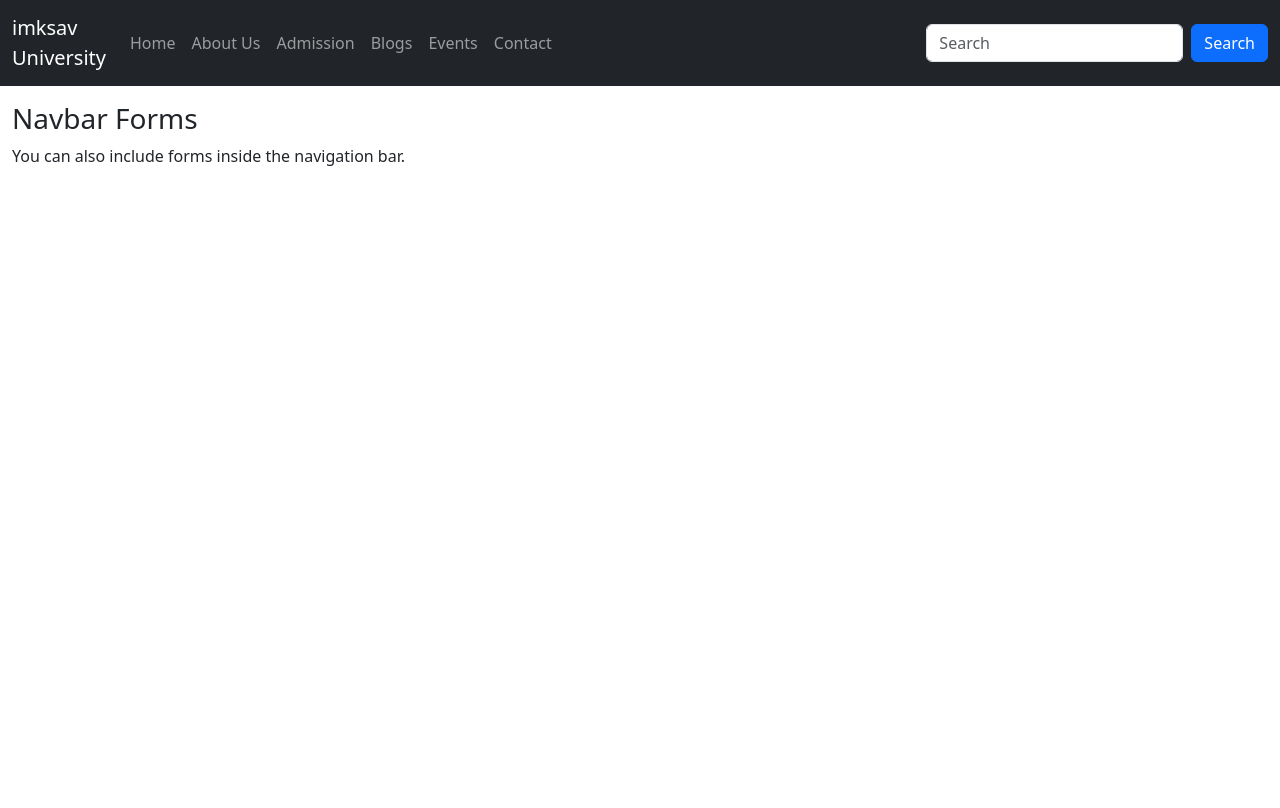
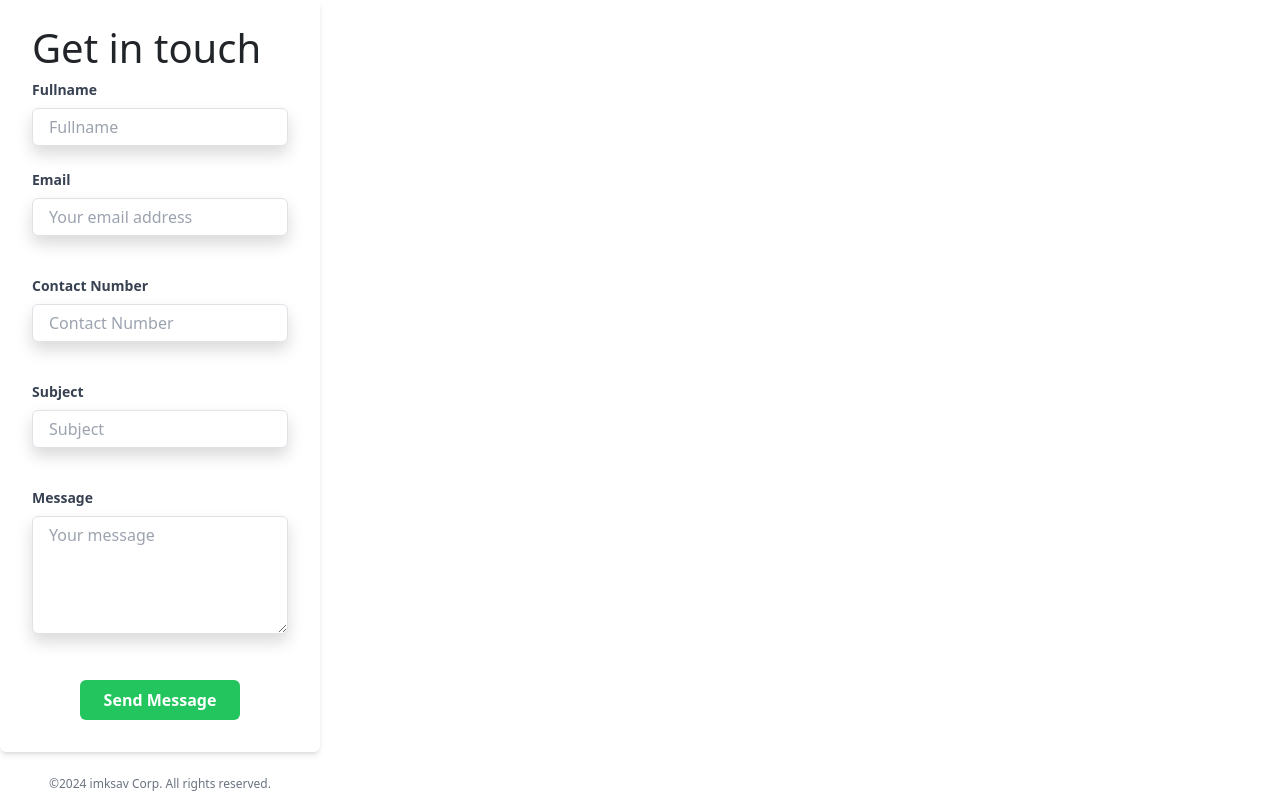
Before and after one commit to imksav/school_website, a React (Create React App) app: page / in a window 1280 px wide. Built offline with nearby package versions, Linux system fonts and the light colour scheme.

Commit message:
contact form

```diff
--- a/package.json
+++ b/package.json
@@ -35,5 +35,10 @@
       "last 1 firefox version",
       "last 1 safari version"
     ]
+  },
+  "devDependencies": {
+    "@heroicons/react": "^2.1.1",
+    "@material-tailwind/react": "^2.1.9",
+    "tailwindcss": "^3.4.1"
   }
 }
--- a/src/App.js
+++ b/src/App.js
@@ -1,9 +1,12 @@
-import Navbar from './components/NavBar/Navbar';
+import ContactForm from './components/Contact';
+import './index.css'
+
+
 
 function App() {
   return (
     <div className="App">
-      <Navbar />
+      <ContactForm />
     </div>
   );
 }
--- /dev/null
+++ b/src/components/Contact.js
@@ -0,0 +1,51 @@
+import React from "react";
+
+   export const ContactForm = ()=>{
+        return (
+             <div class="w-full max-w-xs">
+                  <form class="bg-white shadow-md rounded px-8 pt-6 pb-8 mb-4">
+                       <h1>Get in touch</h1>
+                       <div class="mb-4">
+                            <label class="block text-gray-700 text-sm font-bold mb-2" for="fullname">
+                                 Fullname
+                            </label>
+                            <input required class="shadow appearance-none border rounded w-full py-2 px-3 text-gray-700 leading-tight focus:outline-none focus:shadow-outline" id="fullname" type="text" placeholder="Fullname" />
+                       </div>
+                       <div class="mb-6">
+                            <label class="block text-gray-700 text-sm font-bold mb-2" for="email">
+                                 Email
+                            </label>
+                            <input required class="shadow appearance-none border border-red-500 rounded w-full py-2 px-3 text-gray-700 mb-3 leading-tight focus:outline-none focus:shadow-outline" id="email" type="email" placeholder="Your email address" />
+                       </div>
+                       <div class="mb-6">
+                            <label class="block text-gray-700 text-sm font-bold mb-2" for="email">
+                                 Contact Number
+                            </label>
+                            <input required class="shadow appearance-none border border-red-500 rounded w-full py-2 px-3 text-gray-700 mb-3 leading-tight focus:outline-none focus:shadow-outline" id="conatctnumber" type="phone" placeholder="Contact Number" />
+                       </div>
+                       <div class="mb-6">
+                            <label class="block text-gray-700 text-sm font-bold mb-2" for="subject">
+                                 Subject
+                            </label>
+                            <input required class="shadow appearance-none border border-red-500 rounded w-full py-2 px-3 text-gray-700 mb-3 leading-tight focus:outline-none focus:shadow-outline" id="subject" type="text" placeholder="Subject" />
+                       </div>
+                       <div class="mb-6">
+                            <label class="block text-gray-700 text-sm font-bold mb-2" for="message">
+                                 Message
+                            </label>
+                            <textarea required class="shadow appearance-none border border-red-500 rounded w-full py-2 px-3 text-gray-700 mb-3 leading-tight focus:outline-none focus:shadow-outline" id="message" type="text" placeholder="Your message" cols={3} rows={5} />
+                       </div>
+                       <div class="flex items-center justify-center">
+                            <button class="bg-green-500 hover:bg-blue-700 text-white font-bold py-2 px-4 rounded focus:outline-none focus:shadow-outline" type="button">
+                                 Send Message
+                            </button>
+                       </div>
+                  </form>
+                  <p class="text-center text-gray-500 text-xs">
+                       &copy;2024 imksav Corp. All rights reserved.
+                  </p>
+             </div>
+        );
+}
+
+export default ContactForm;
--- a/src/components/NavBar/Navbar.js
+++ /dev/null
@@ -1,48 +0,0 @@
-import React from 'react';
-import image from "C:/Users/imksa/Desktop/UoW/school_website/src/assets/R.png";
-
-export const Navbar = () => {
-  return (
-    <div><nav class="navbar navbar-expand-sm navbar-dark bg-dark">
-  <div class="container-fluid">
-                 <a class="navbar-brand" href="#">imksav<br />University</a>
-    <button class="navbar-toggler" type="button" data-bs-toggle="collapse" data-bs-target="#mynavbar">
-      <span class="navbar-toggler-icon"></span>
-    </button>
-    <div class="collapse navbar-collapse" id="mynavbar">
-      <ul class="navbar-nav me-auto">
-        <li class="nav-item">
-          <a class="nav-link" href="#">Home</a>
-        </li>
-        <li class="nav-item">
-          <a class="nav-link" href="#">About Us</a>
-        </li>
-        <li class="nav-item">
-          <a class="nav-link" href="#">Admission</a>
-          </li>
-          <li class="nav-item">
-          <a class="nav-link" href="#">Blogs</a>
-                           </li>
-                           <li class="nav-item">
-          <a class="nav-link" href="#">Events</a>
-                           </li>
-                           <li class="nav-item">
-          <a class="nav-link" href="#">Contact</a>
-        </li>
-      </ul>
-      <form class="d-flex">
-        <input class="form-control me-2" type="text" placeholder="Search" />
-        <button class="btn btn-primary" type="button">Search</button>
-      </form>
-    </div>
-  </div>
-</nav>
-
-<div class="container-fluid mt-3">
-  <h3>Navbar Forms</h3>
-  <p>You can also include forms inside the navigation bar.</p>
-</div></div>
-  )
-}
-
-export default Navbar
--- /dev/null
+++ b/src/index.css
@@ -0,0 +1,3 @@
+@tailwind base;
+@tailwind components;
+@tailwind utilities;
--- /dev/null
+++ b/tailwind.config.js
@@ -0,0 +1,10 @@
+/** @type {import('tailwindcss').Config} */
+module.exports = {
+  content: [
+    "./src/**/*.{js,jsx,ts,tsx}",
+  ],
+  theme: {
+    extend: {},
+  },
+  plugins: [],
+}
```
Also changed, not shown: src/components/Carousel.js (added), src/components/Contact/Contact.js (deleted), src/components/Navbar.js (added), 1 other file (tests, documents, lock files or other folders).
